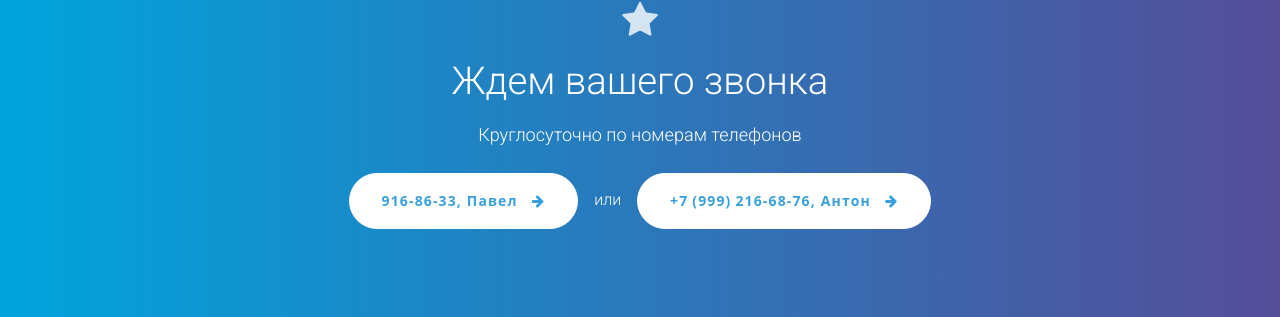
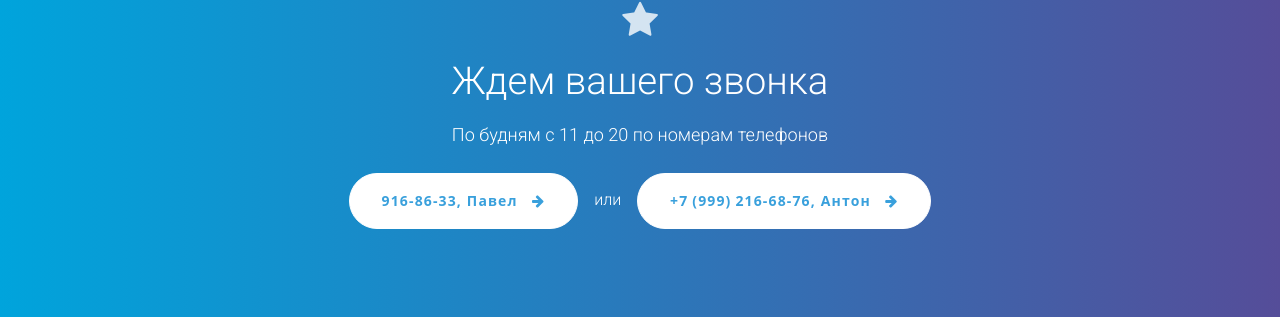
Before and after one commit to web-being/proakpp, a Jekyll site: the page built from index.html, in a window 1280 px wide and 900 px high, scrolled down 2639 px. Shown: the part 136-453 px from the top of the window. Built offline with Jekyll 4.4.1, drawn with Linux system fonts in a browser that asks for light colours.

Commit message:
Update cta.html

```diff
--- a/_includes/cta.html
+++ b/_includes/cta.html
@@ -3,7 +3,7 @@
 		<header class="section-header">
 			<i class="fa fa-star section-header-icon" aria-hidden="true"></i>
 			<h3 class="section-title" data-lang="en">Ждем вашего звонка</h3>
-			<div class="section-subtitle" data-lang="en">Круглосуточно по номерам телефонов</div>
+			<div class="section-subtitle" data-lang="en">По будням с 11 до 20 по номерам телефонов</div>
 		</header>
 		<div class="section-body">
 			<p data-aos="fade-up">
```
